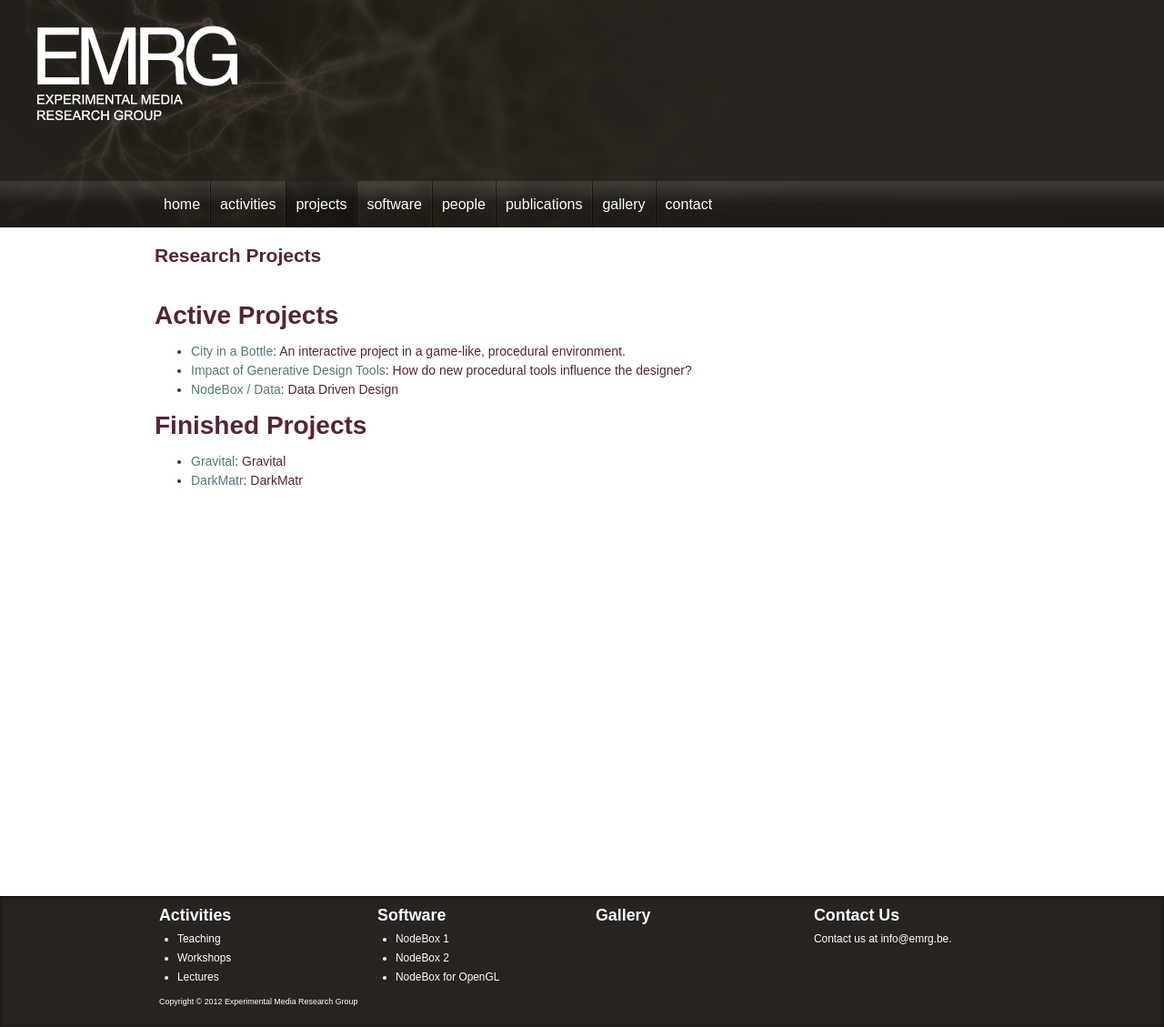
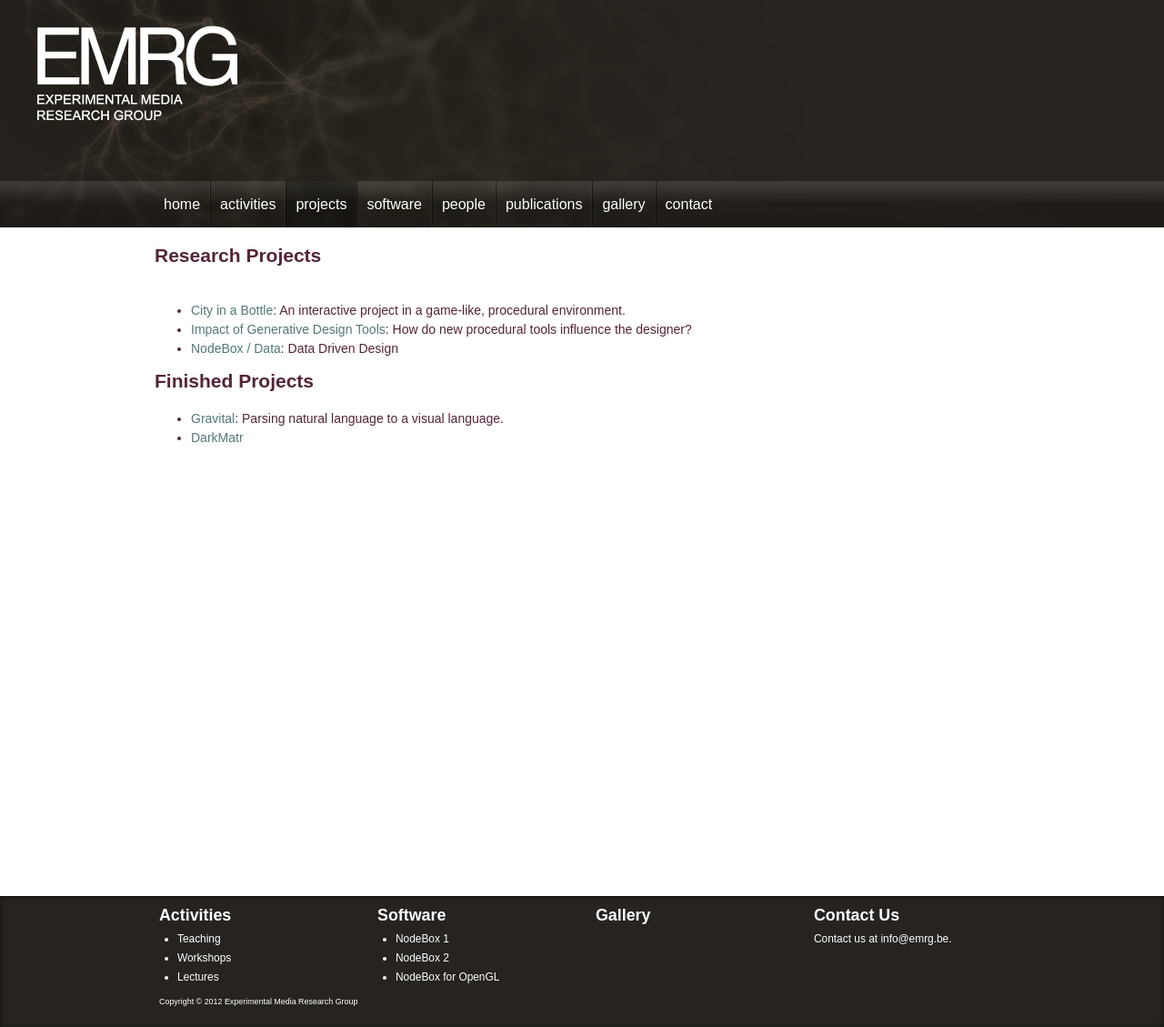
Before and after one commit to nodebox/emrg.be, a Jekyll site: the page built from projects/index.md, in a window 1280 px wide. Shown: the whole page at 91% size. Built offline with Jekyll 4.4.1, drawn with Linux system fonts in a browser that asks for light colours; nearby versions of some CDN libraries.

Commit message:
Update projects page with better descriptions.

```diff
--- a/projects/index.md
+++ b/projects/index.md
@@ -3,16 +3,12 @@ layout: default
 section: projects
 title: Research Projects
 ---
-
-Active Projects
-===============
-
 * [City in a Bottle](city-in-a-bottle.html): An interactive project in a game-like, procedural environment.
 * [Impact of Generative Design Tools](impact-of-generative-design-tools.html): How do new procedural tools influence the designer?
 * [NodeBox / Data](nodebox-data.html): Data Driven Design
 
 
 Finished Projects
-=================
-* [Gravital](gravital.html): Gravital
-* [DarkMatr](darkmatr.html): DarkMatr
+-----------------
+* [Gravital](gravital.html): Parsing natural language to a visual language.
+* [DarkMatr](darkmatr.html)
```
